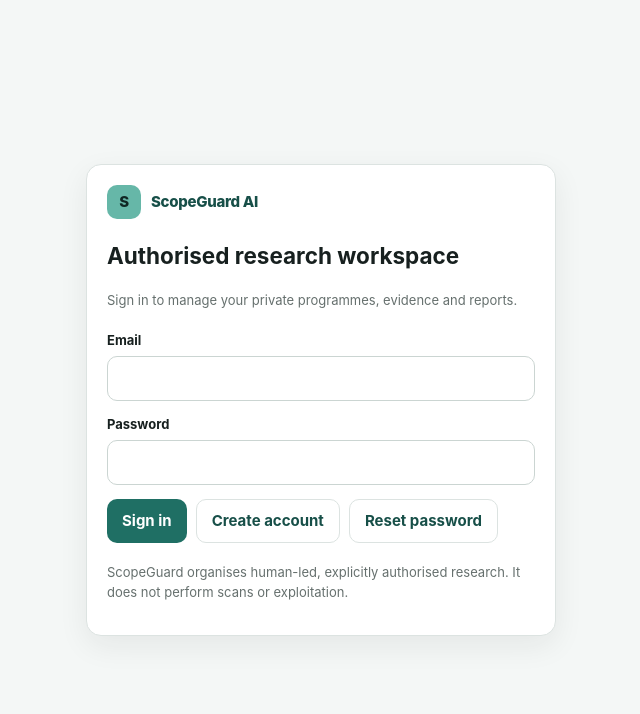
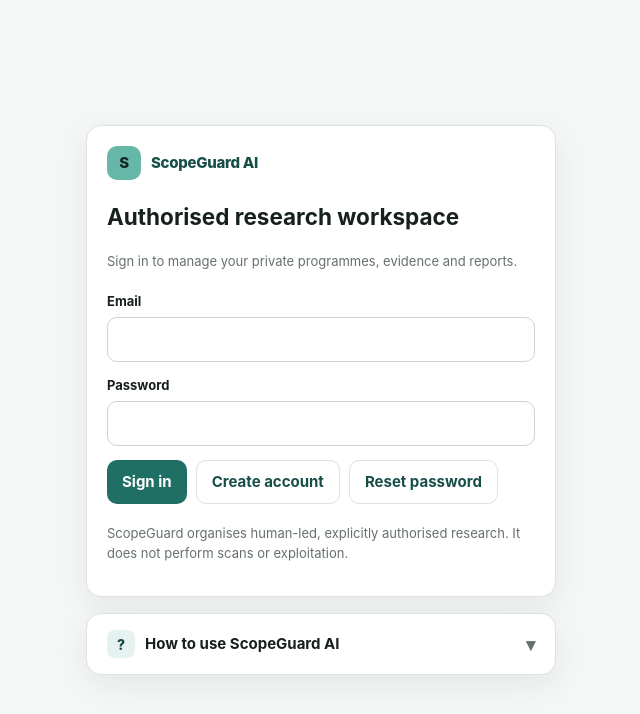
Before and after one commit to patriotradar/bug-bounty-scanner, a Next.js app: page /login in a window 1280 px wide. Shown: the top 714 px of the page, without its empty margins (319-959 px from the left). Built offline with nearby package versions, Linux system fonts and the light colour scheme.

Commit message:
Add collapsible onboarding tutorial to login page (#4)
* Add login-page tutorial guide for ScopeGuard AI

* Fix aria-hidden boolean attributes in tutorial panel

---------

Co-authored-by: copilot-swe-agent[bot] <198982749+Copilot@users.noreply.github.com>

```diff
--- a/src/app/globals.css
+++ b/src/app/globals.css
@@ -71,6 +71,21 @@ input:focus, textarea:focus, select:focus { border-color: var(--brand); box-shad
 .bar > span { display: block; height: 100%; border-radius: inherit; background: var(--brand); }
 .footer-space { height: 20px; }
 
+/* Tutorial panel on the login page */
+.tutorial-panel { margin-top: 16px; border: 1px solid var(--line); border-radius: 15px; background: var(--paper); box-shadow: var(--shadow); overflow: hidden; }
+.tutorial-summary { display: flex; align-items: center; gap: 10px; padding: 16px 20px; font-weight: 750; font-size: 15px; cursor: pointer; list-style: none; user-select: none; }
+.tutorial-summary::-webkit-details-marker { display: none; }
+.tutorial-summary-icon { display: grid; place-items: center; width: 28px; height: 28px; border-radius: 8px; background: var(--brand-soft); color: var(--brand-dark); font-weight: 800; font-size: 14px; flex-shrink: 0; }
+.tutorial-caret { margin-left: auto; font-size: 18px; color: var(--muted); transition: transform .2s; }
+details[open] .tutorial-caret { transform: rotate(180deg); }
+.tutorial-body { padding: 0 20px 20px; border-top: 1px solid var(--line); }
+.tutorial-intro { margin: 16px 0 14px; color: var(--muted); font-size: 14px; }
+.tutorial-steps { margin: 0; padding: 0; list-style: none; display: grid; gap: 14px; }
+.tutorial-step { display: flex; gap: 14px; align-items: flex-start; }
+.tutorial-step-icon { display: grid; place-items: center; width: 36px; height: 36px; border-radius: 10px; background: var(--brand-soft); color: var(--brand-dark); font-size: 17px; flex-shrink: 0; margin-top: 1px; }
+.tutorial-step-title { display: block; font-size: 14px; font-weight: 750; margin-bottom: 3px; }
+.tutorial-step-body { margin: 0; font-size: 13px; color: var(--muted); line-height: 1.55; }
+
 @media (max-width: 820px) {
   .topbar { height: 58px; padding: 0 15px; }
   .layout { display: block; }
--- a/src/app/login/page.tsx
+++ b/src/app/login/page.tsx
@@ -1,9 +1,44 @@
 import { login, resetPassword, signup } from "@/lib/auth-actions";
+
+const tutorialSteps = [
+  {
+    icon: "▣",
+    title: "1. Add a programme",
+    body: "Go to Programmes → New programme. Enter the scope (domains, IPs, or app names) and the bug bounty platform link. Enable the programme when you're ready to start.",
+  },
+  {
+    icon: "⌕",
+    title: "2. Log a finding",
+    body: "Open Findings → New finding. Fill in the title, severity (Critical → Informational), affected asset, and a clear reproduction step. Attach screenshots or HTTP logs as evidence.",
+  },
+  {
+    icon: "⌁",
+    title: "3. Upload evidence",
+    body: "Head to Evidence and upload screenshots, request/response dumps, or PoC videos. Link each file to the relevant finding so your report is fully documented.",
+  },
+  {
+    icon: "▤",
+    title: "4. Generate a report",
+    body: "Visit Reports → New report. Select the programme and findings you want to include. Preview the draft, then mark it Ready when it's polished and ready to submit.",
+  },
+  {
+    icon: "✦",
+    title: "5. Review the analysis",
+    body: "The Analysis page surfaces findings that still need attention — unverified, in-progress, or missing evidence. Use it as a daily checklist to stay on top of open work.",
+  },
+  {
+    icon: "☀",
+    title: "6. Check your daily brief",
+    body: "The Daily Brief gives you a prioritised summary of outstanding findings and upcoming deadlines each morning so you always know where to focus first.",
+  },
+];
 
 export default async function LoginPage({ searchParams }: { searchParams: Promise<{ error?: string; message?: string }> }) {
   const params = await searchParams;
-  return <main style={{ minHeight: "100vh", display: "grid", placeItems: "center", padding: 16 }}>
-    <section className="card" style={{ width: "100%", maxWidth: 470 }}>
+  return (
+    <main style={{ minHeight: "100vh", display: "grid", placeItems: "center", padding: 16 }}>
+      <div style={{ width: "100%", maxWidth: 470 }}>
+        <section className="card">
           <div className="brand" style={{ color: "#174f48", marginBottom: 20 }}><span className="brand-mark">S</span>ScopeGuard AI</div>
           <h1>Authorised research workspace</h1>
           <p className="meta">Sign in to manage your private programmes, evidence and reports.</p>
@@ -20,5 +55,32 @@ export default async function LoginPage({ searchParams }: { searchParams: Promis
           </form>
           <p className="meta" style={{ marginTop: 20 }}>ScopeGuard organises human-led, explicitly authorised research. It does not perform scans or exploitation.</p>
         </section>
-  </main>;
+
+        <details className="tutorial-panel">
+          <summary className="tutorial-summary">
+            <span className="tutorial-summary-icon">?</span>
+            How to use ScopeGuard AI
+            <span className="tutorial-caret" aria-hidden="true">▾</span>
+          </summary>
+          <div className="tutorial-body">
+            <p className="tutorial-intro">New here? Follow these six steps to go from zero to a polished bug-bounty report.</p>
+            <ol className="tutorial-steps">
+              {tutorialSteps.map((step) => (
+                <li key={step.title} className="tutorial-step">
+                  <span className="tutorial-step-icon" aria-hidden="true">{step.icon}</span>
+                  <div>
+                    <strong className="tutorial-step-title">{step.title}</strong>
+                    <p className="tutorial-step-body">{step.body}</p>
+                  </div>
+                </li>
+              ))}
+            </ol>
+            <p className="meta" style={{ marginTop: 16 }}>
+              All research must be explicitly authorised. ScopeGuard never performs automated scanning or exploitation.
+            </p>
+          </div>
+        </details>
+      </div>
+    </main>
+  );
 }
```
Lines whose indentation alone changed are shown as unchanged.
